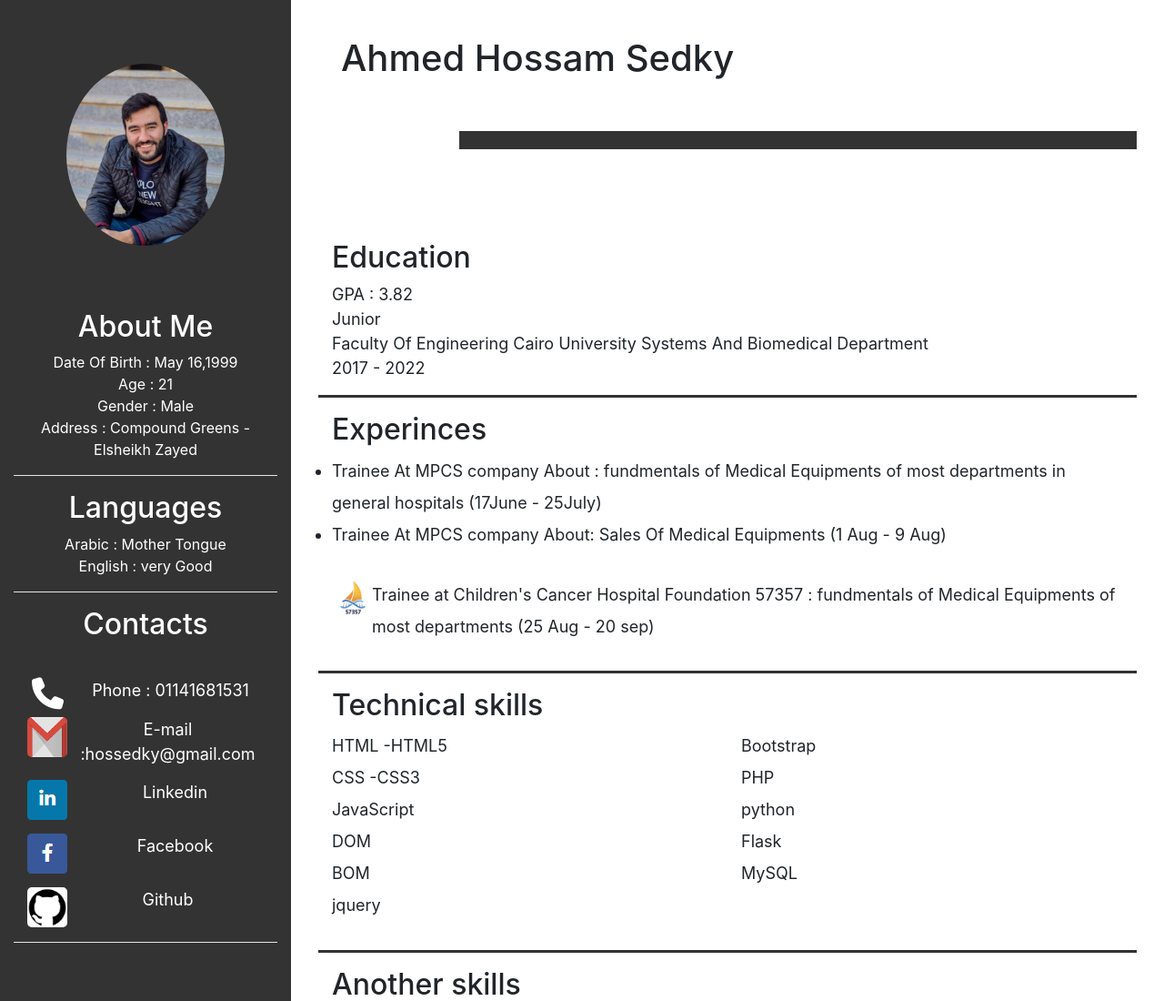
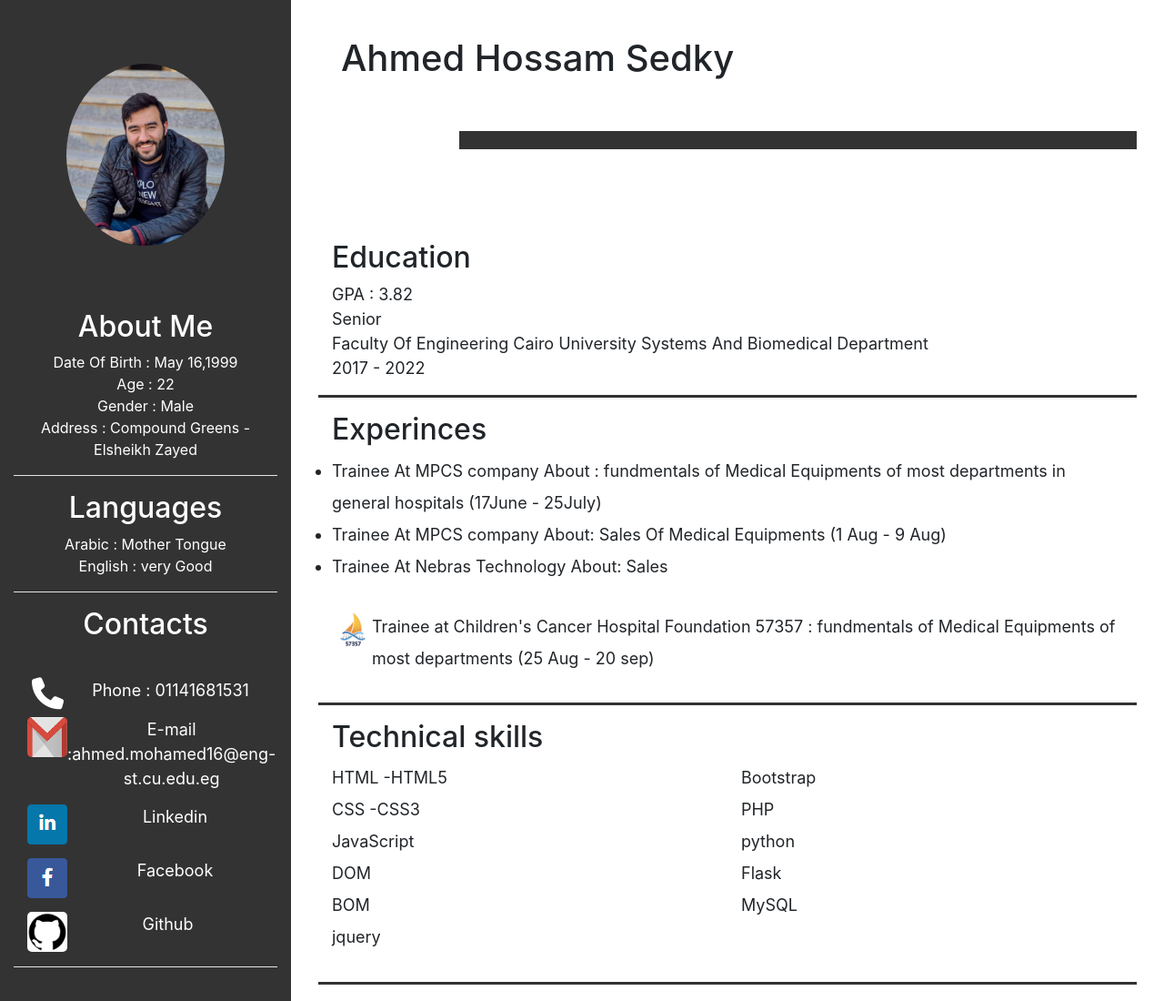
Before and after one commit to ahmed-sedky/My_Cv, a plain HTML site: page index.html in a window 1280 px wide. Shown: the top 1100 px of the page at 91% size. Drawn offline with nearby package versions, Linux system fonts and the light colour scheme.

Commit message:
last update

```diff
--- a/index.html
+++ b/index.html
@@ -17,7 +17,7 @@
                     <h2>About Me</h2>
                     <ul class="list-unstyled mx-auto d-block ">
                         <li>Date Of Birth : May 16,1999</li>
-                        <li>Age : 21</li>
+                        <li>Age : 22</li>
                         <li>Gender : Male</li>
                         <li>Address : Compound Greens -Elsheikh Zayed</li>
                     </ul>
@@ -40,7 +40,7 @@
                     <div class="media">
                         <img class="reimg" src="images/Gmail.png" class="align-self-start mr-3" alt="..." width="44px" height="44px">
                         <div class="media-body">
-                        E-mail :hossedky@gmail.com
+                        E-mail :ahmed.mohamed16@eng-st.cu.edu.eg
                         </div>
                     </div>
                     <div class="media">
@@ -79,7 +79,7 @@
                             <h2>Education</h2>
                             <ul class="list-unstyled ">
                                 <li>GPA : 3.82</li>
-                                <li>Junior</li>
+                                <li>Senior</li>
                                 <li>Faculty Of Engineering Cairo University Systems And Biomedical Department</li>
                                 <li>2017 - 2022</li>
                             </ul>
@@ -94,6 +94,7 @@
                                     <ul class=" col-sm-12">
                                         <li>Trainee At MPCS company About : fundmentals of Medical Equipments of most departments in general hospitals (17June - 25July)</li>
                                         <li>Trainee At MPCS company About: Sales Of Medical Equipments (1 Aug - 9 Aug)</li>
+                                        <li>Trainee At Nebras Technology About: Sales </li>
                                     </ul>
                                     <div class="media">
                                         <img class="reimg" src="images/0.png" class="align-self-start mr-3" alt="..." width="44px" height="44px">
```
Also changed, not shown: 1 other file.
